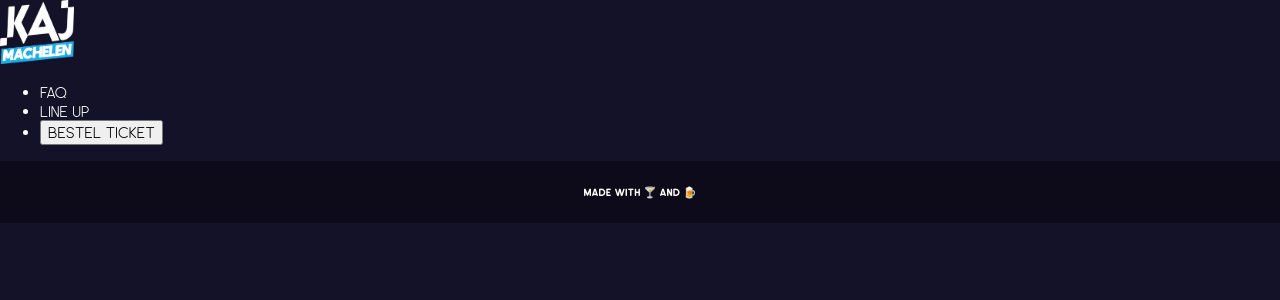
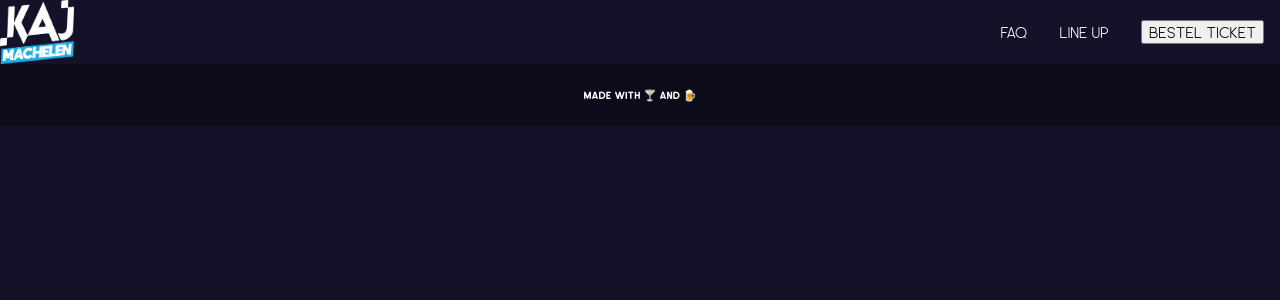
Before and after one commit to Cocktail-vs-Beer/frontend, a Next.js app: page / in a window 1280 px wide. Shown: the top 300 px of the page. Built offline with nearby package versions, Linux system fonts and the light colour scheme.

Commit message:
basic navbar styling

```diff
--- a/src/components/Navbar/index.tsx
+++ b/src/components/Navbar/index.tsx
@@ -3,7 +3,7 @@ import Image from "next/image";
 
 const Navbar = () => {
   return (
-    <nav>
+    <nav className="c-navbar">
       <Image
         src="/images/LogoKAJ.png"
         alt="Logo KAJ"
@@ -11,10 +11,10 @@ const Navbar = () => {
         width="74"
         height="64"
       />
-      <ul>
-        <li>faq</li>
-        <li>line up</li>
-        <li>
+      <ul className="c-navbar__list">
+        <li className="c-navbar__list-item">faq</li>
+        <li className="c-navbar__list-item">line up</li>
+        <li className="c-navbar__list-item">
           <button>bestel ticket</button>
         </li>
       </ul>
--- a/src/styles/components/navbar.scss
+++ b/src/styles/components/navbar.scss
@@ -1,4 +1,16 @@
 .c-navbar {
+    display: flex;
+    justify-content: space-between;
+    align-items: center;
     &__logo {
     }
+    &__list {
+        display: flex;
+        flex-direction: row;
+        list-style-type: none;
+        align-items: center;
+    }
+    &__list-item {
+        padding: 0 1em;
+    }
 }
--- a/src/styles/screen.scss
+++ b/src/styles/screen.scss
@@ -8,4 +8,7 @@
 @import "./elements/page.scss";
 
 // Components
-@import "./components/footer.scss"; // Objects
+@import "./components/footer.scss";
+@import "./components/navbar.scss";
+
+// Objects
```
